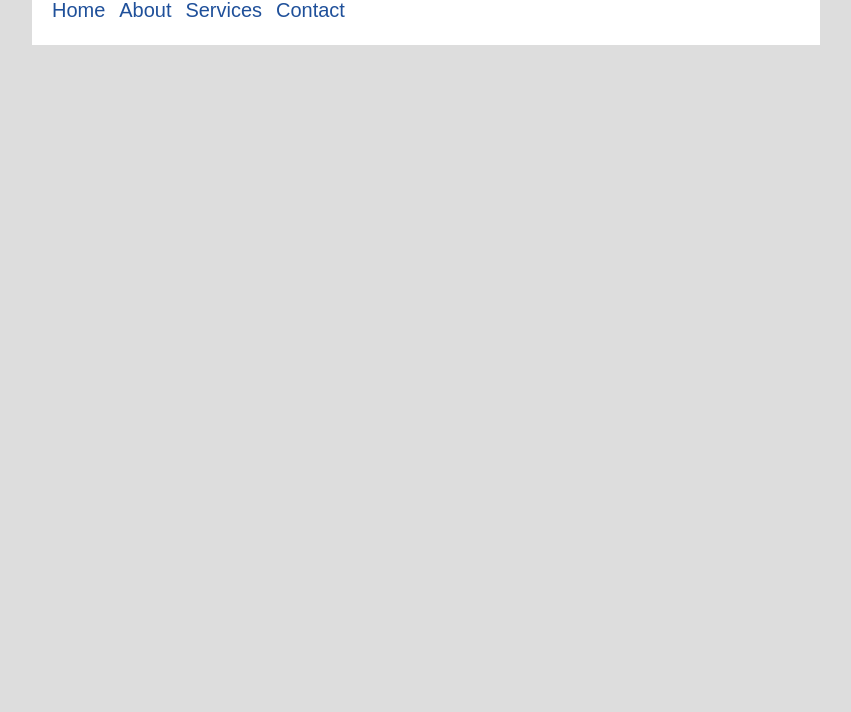
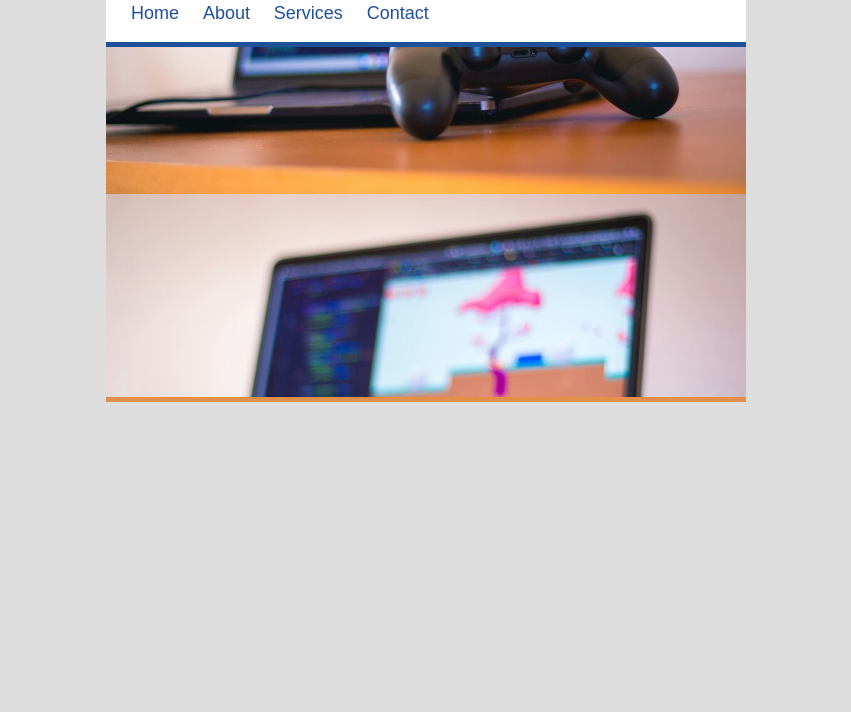
Before and after one commit to MaulIshak/latihan-css-1, a plain HTML site: page index.html in a window 1280 px wide. Shown: the part 88-800 px from the top of the page, without its empty margins (214-1065 px from the left). Drawn offline with Linux system fonts and the light colour scheme.

Commit message:
Mengubah style dari header dan hero image, serta memindahkan posisi elemen hero di html.

```diff
--- a/index.html
+++ b/index.html
@@ -18,7 +18,9 @@
           <li><a href="#">Contact</a></li>
         </ul>
       </nav>
+
     </header>
+    <div class="hero"></div>
     <main>
 
     </main>
--- a/styles/style.css
+++ b/styles/style.css
@@ -55,27 +55,46 @@ body{
 }
 
 .container{
-  width: 60%;
+  width: 50%;
   margin: 0 auto;
-  padding: 10px;
   background-color: #fff;
 }
 header{
-  padding: 10px;
+  padding: 20px;
 }
 
 header .title{
   font-size: 3em;
   font-weight: bold;
 }
+nav{
 
+}
 nav li{
   display: inline-block;
-  font-size: 20px;
+  font-size: 18px;
   margin-right: 10px;
 }
 
 nav li a{
+  display: inline-block;
   text-decoration: none;
   color: #1F509A;
+  border-radius: 5px;
+  padding: 5px;
 }
+
+nav li a:hover{
+  background-color: #1F509A;
+  color: #fff;
+}
+
+.hero{
+  margin-top: -10px;
+  height: 25em;
+  background-image: url(../img/hero.jpg);
+  background-size: cover;
+  background-position: 0 -20em;
+  border-top :#1F509A 5px solid;
+  border-bottom: #E38E49 5px solid;
+}
```
